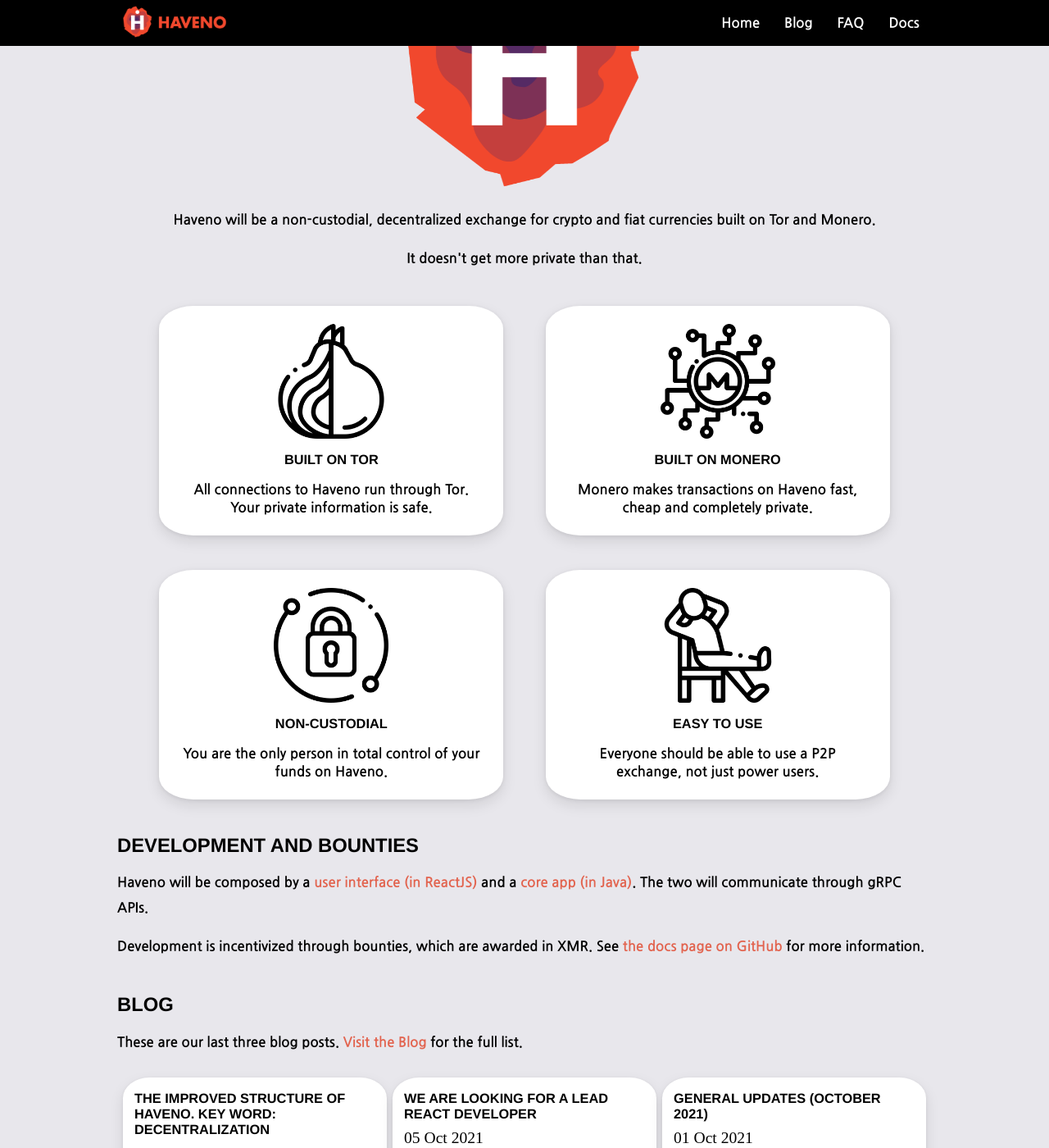
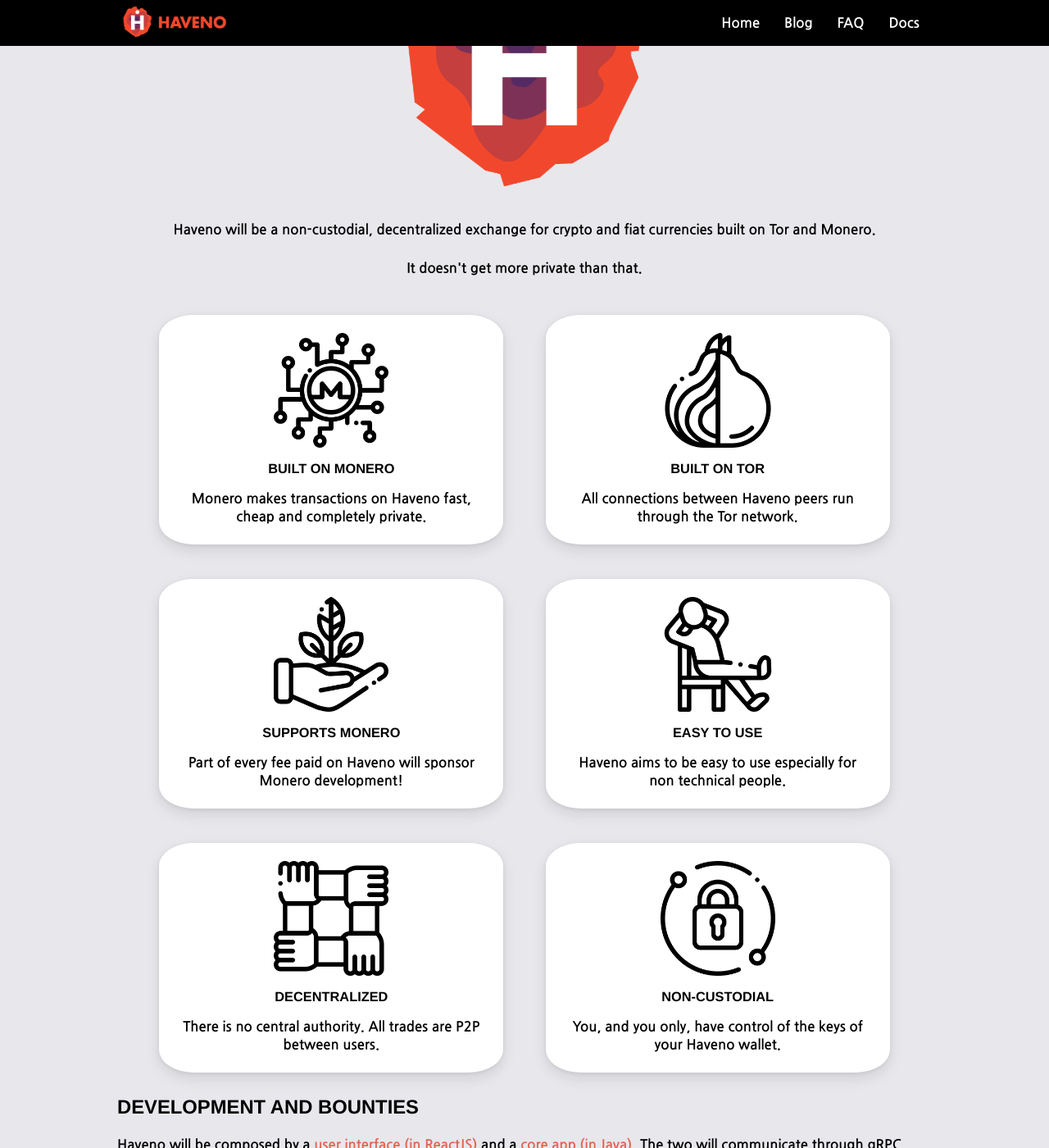
Before and after one commit to haveno-dex/haveno-site, a Jekyll site: the page built from index.html, in a window 1280 px wide and 1400 px high, scrolled down 244 px. Shown: the whole window at 82% size. Built offline with Jekyll 4.4.1, drawn with Linux system fonts in a browser that asks for light colours.

Commit message:
home: add boxes and improve text

```diff
--- a/_layouts/default.html
+++ b/_layouts/default.html
@@ -84,7 +84,7 @@
             </div>
         </div>
     </nav>
-    <section class="container body-section">
+    <section class="container">
         {{ content }}
     </section>
     <footer>
--- a/css/style.css
+++ b/css/style.css
@@ -71,7 +71,6 @@
 h2 {
   font-size: 1.7rem;
   margin-bottom: 1rem;
-  margin-top: 3rem;
 }
 
 p,
@@ -93,6 +92,10 @@
   text-align: center;
 }
 
+.row {
+  margin-bottom: 2rem;
+}
+
 .center {
   display: flex;
   align-items: center;
@@ -101,13 +104,10 @@
 }
 
 .container {
+  margin-top: 5rem;
   margin-left: auto;
   margin-right: auto;
   margin-bottom: 15rem;
-}
-
-.body-section {
-  padding-top: 5rem;
 }
 
 .box-container {
@@ -492,6 +492,10 @@
 
 /* POST */
 
+.post {
+  margin-top: 3rem;
+}
+
 .post h2 {
   margin-bottom: 0;
   margin-top: 0;
--- a/index.html
+++ b/index.html
@@ -14,26 +14,38 @@
     <p class="text-centered">It doesn't get more private than that.</p>
     <div class="box-container">
         <div class="feature-box center shadow">
-            <img class="feature" src="{{ site.url }}/assets/tor.png" loading="lazy" alt="Tor logo">
-            <h3>built on Tor</h3>
-            <p>All connections to Haveno run through Tor. Your private information is safe.</p>
-        </div>
-        <div class="feature-box center shadow">
             <img class="feature" src="{{ site.url }}/assets/monero.png" loading="lazy" alt="Monero logo">
             <h3>built on monero</h3>
             <p>Monero makes transactions on Haveno fast, cheap and completely private.</p>
         </div>
+        <div class="feature-box center shadow">
+            <img class="feature" src="{{ site.url }}/assets/tor.png" loading="lazy" alt="Tor logo">
+            <h3>built on Tor</h3>
+            <p>All connections between Haveno peers run through the Tor network.</p>
+        </div>
     </div>
     <div class="box-container">
         <div class="feature-box center shadow">
-            <img class="feature" src="{{ site.url }}/assets/padlock.png" loading="lazy" alt="image of padlock">
-            <h3>non-custodial</h3>
-            <p>You are the only person in total control of your funds on Haveno.</p>
+            <img class="feature" src="{{ site.url }}/assets/plant.png" loading="lazy" alt="image of person chilling">
+            <h3>Supports Monero</h3>
+            <p>Part of every fee paid on Haveno will sponsor Monero development!</p>
         </div>
         <div class="feature-box center shadow">
             <img class="feature" src="{{ site.url }}/assets/easy.png" loading="lazy" alt="image of person chilling">
             <h3>Easy to use</h3>
-            <p>Everyone should be able to use a P2P exchange, not just power users.</p>
+            <p>Haveno aims to be easy to use especially for non technical people.</p>
+        </div>
+    </div>
+    <div class="box-container">
+        <div class="feature-box center shadow">
+            <img class="feature" src="{{ site.url }}/assets/hands.png" loading="lazy" alt="image of person chilling">
+            <h3>Decentralized</h3>
+            <p>There is no central authority. All trades are P2P between users.</p>
+        </div>
+        <div class="feature-box center shadow">
+            <img class="feature" src="{{ site.url }}/assets/padlock.png" loading="lazy" alt="image of padlock">
+            <h3>non-custodial</h3>
+            <p>You, and you only, have control of the keys of your Haveno wallet.</p>
         </div>
     </div>
 </div>
@@ -87,9 +99,8 @@
 </div>
 <div class="row">
     <h2>FAQ</h2>
-    <p>We get a lot of questions about Haveno and how it will work. We wrote the answers to the most asked questions. If
-        you have more, feel free to reach out!</p>
+    <p>We get a lot of questions about Haveno and how it will work. We wrote the answers to the most asked questions. If you have more, feel free to reach out!</p>
+    <div class="center">
+        <a class="button faq" href="/faq/">FAQ</a>
+    </div>
 </div>
-<div class="center">
-    <a class="button faq" href="/faq/">FAQ</a>
-</div>
```
Also changed, not shown: assets/hands.png (added), assets/plant.png (added).
